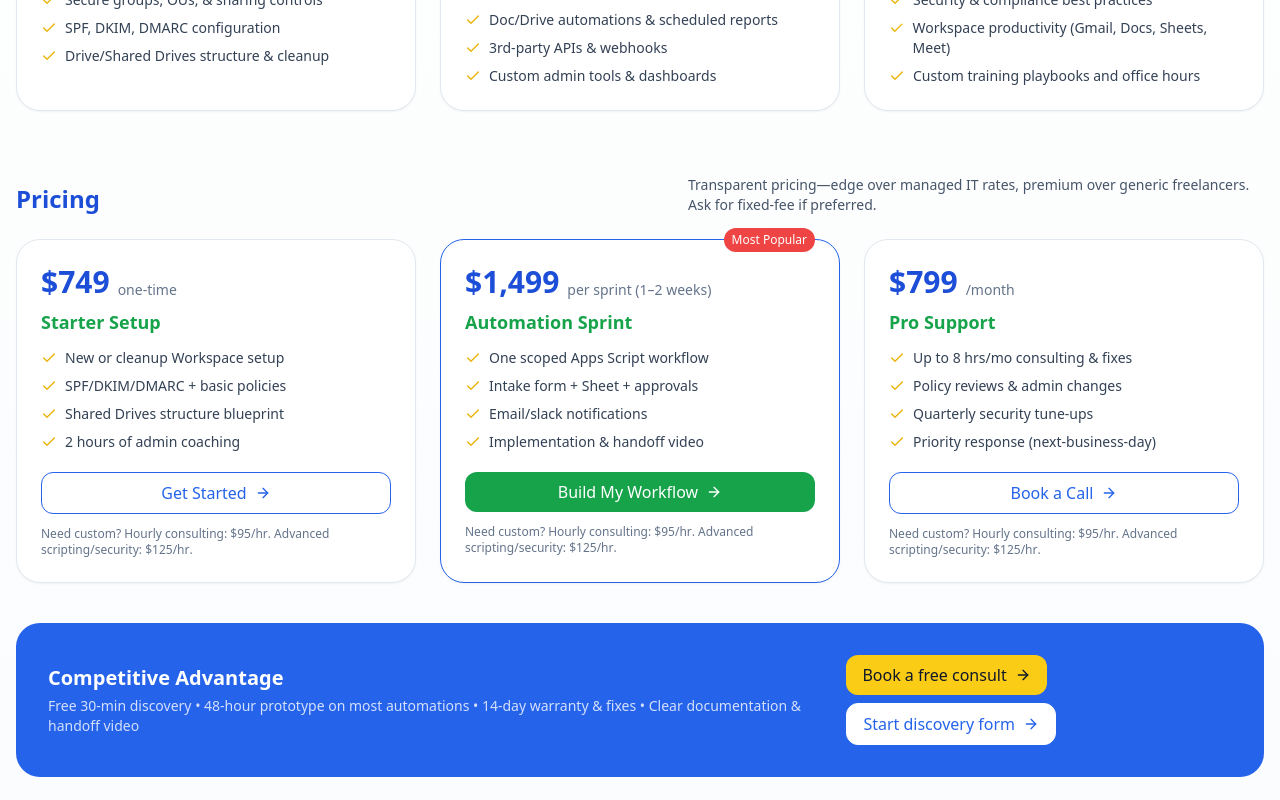
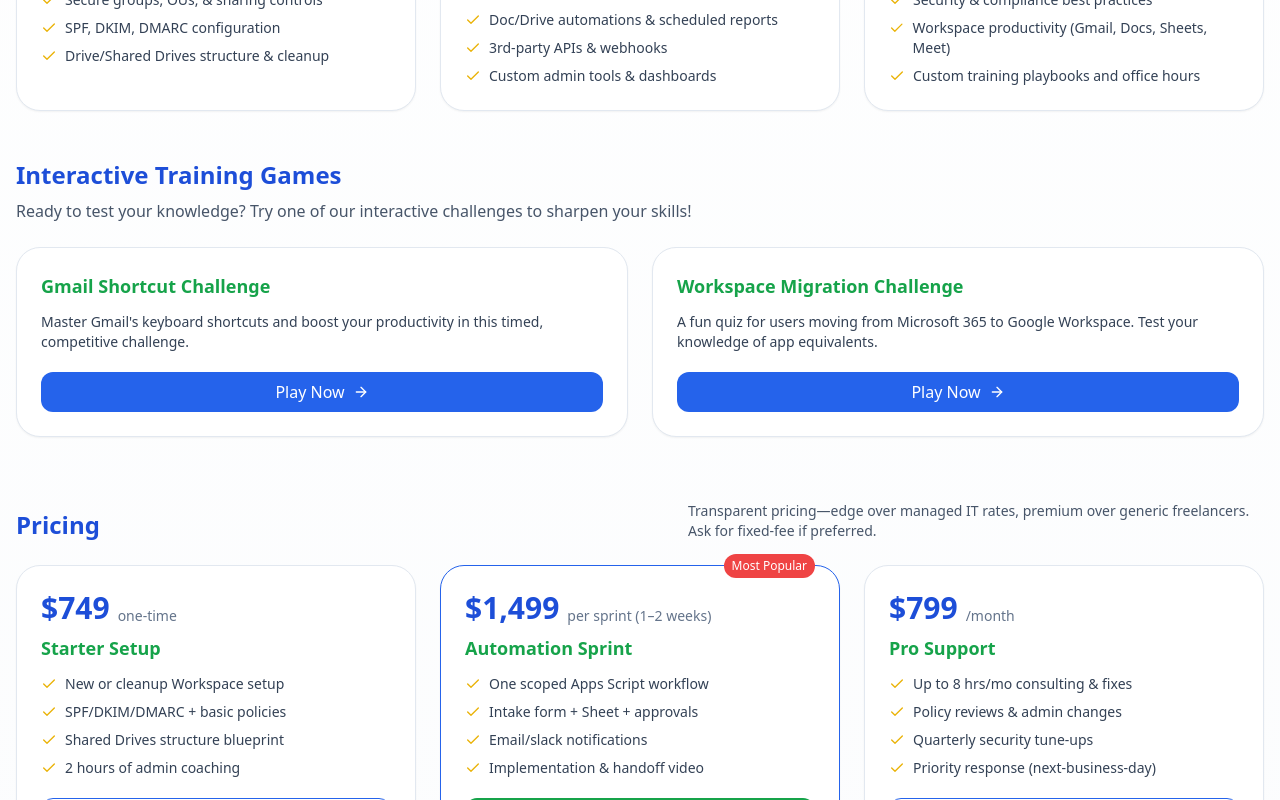
Before and after one commit to codingeneration/stevesitpro, a React (Vite) app: page / in a window 1280 px wide. Shown: the part 880-1680 px from the top of the page. Built offline with nearby package versions, Linux system fonts and the light colour scheme.

Commit message:
Update App.jsx

```diff
--- a/src/App.jsx
+++ b/src/App.jsx
@@ -4,8 +4,8 @@
 /* ---------- Config ---------- */
 const CONTACT_EMAIL = "steve@stevesitpro.com";
 const BUSINESS_PHONE = "TBD";
-const CALENDLY_URL = "#";                   // add later if you want
-const INTAKE_FORM_URL = "https://docs.google.com/forms/d/e/1FAIpQLScGj_hocIEBDevsfLjQlSHTX74xX78hrLmz2TUejaFRTTBkvQ/viewform?usp=header";                 // optional external intake form
+const CALENDLY_URL = "#";                      // add later if you want
+const INTAKE_FORM_URL = "https://docs.google.com/forms/d/e/1FAIpQLScGj_hocIEBDevsfLjQlSHTX74xX78hrLmz2TUejaFRTTBkvQ/viewform?usp=header";                      // optional external intake form
 const WEB_APP_URL =
   "https://script.google.com/macros/s/AKfycbyevJvyyUv4wDkbCJuHkMJ18iRICrEyLpMtJ5x7r0U9-OG7ntO7tsNgFWAE_0sKN0KM/exec";
 
@@ -164,6 +164,7 @@
           </div>
           <nav className="hidden md:flex items-center gap-6 text-sm">
             <a href="#services" className="hover:text-blue-600">Services</a>
+            <a href="#games" className="hover:text-blue-600">Games</a>
             <a href="#pricing" className="hover:text-blue-600">Pricing</a>
             <a href="#advantages" className="hover:text-blue-600">Why Us</a>
             <a href="#testimonials" className="hover:text-blue-600">Testimonials</a>
@@ -236,6 +237,28 @@
               </ul>
             </div>
           ))}
+        </div>
+      </section>
+
+      {/* Interactive Training Games */}
+      <section id="games" className="mx-auto max-w-7xl px-4 py-6">
+        <h2 className="text-2xl font-bold text-blue-700">Interactive Training Games</h2>
+        <p className="mt-2 text-slate-600">Ready to test your knowledge? Try one of our interactive challenges to sharpen your skills!</p>
+        <div className="mt-6 grid md:grid-cols-2 gap-6">
+          <div className="rounded-3xl border border-slate-200 bg-white p-6 shadow-sm flex flex-col">
+            <h3 className="font-semibold text-lg text-green-600">Gmail Shortcut Challenge</h3>
+            <p className="mt-3 text-sm text-slate-700 flex-grow">Master Gmail's keyboard shortcuts and boost your productivity in this timed, competitive challenge.</p>
+            <a href="/gmail_shortcut_challenge.html" target="_blank" rel="noreferrer" className="mt-5 inline-flex items-center gap-2 w-full justify-center px-4 py-2 rounded-xl bg-blue-600 text-white">
+              Play Now <ArrowRight className="w-4 h-4" />
+            </a>
+          </div>
+          <div className="rounded-3xl border border-slate-200 bg-white p-6 shadow-sm flex flex-col">
+            <h3 className="font-semibold text-lg text-green-600">Workspace Migration Challenge</h3>
+            <p className="mt-3 text-sm text-slate-700 flex-grow">A fun quiz for users moving from Microsoft 365 to Google Workspace. Test your knowledge of app equivalents.</p>
+            <a href="/workspace_migration_game.html" target="_blank" rel="noreferrer" className="mt-5 inline-flex items-center gap-2 w-full justify-center px-4 py-2 rounded-xl bg-blue-600 text-white">
+              Play Now <ArrowRight className="w-4 h-4" />
+            </a>
+          </div>
         </div>
       </section>
 
@@ -414,7 +437,7 @@
             <p>By engaging Steve’s IT Pro, you agree that statements of work (SOWs), proposals, or emails define scope, pricing, and timelines. Unless otherwise agreed, time &amp; materials work is billed in 30-minute increments.</p>
             <p>You’re responsible for providing accurate information and necessary access. We follow least-privilege principles and are not liable for downtime caused by pre-existing system issues or third-party outages.</p>
             <p>Deliverables are provided “as is” with a 14-day defect fix window unless a different warranty is specified in the SOW. Ownership of custom code and artifacts transfers upon full payment, excluding third-party libraries and Google services.</p>
-            <p>Arizona law governs these terms. Disputes will be handled in Maricopa County, AZ, unless both parties agree otherwise.</p>
+            <p>Arizona law governs these terms. Disputes will be handled in Pinal County, AZ, unless both parties agree otherwise.</p>
           </div>
         </div>
       </section>
```
